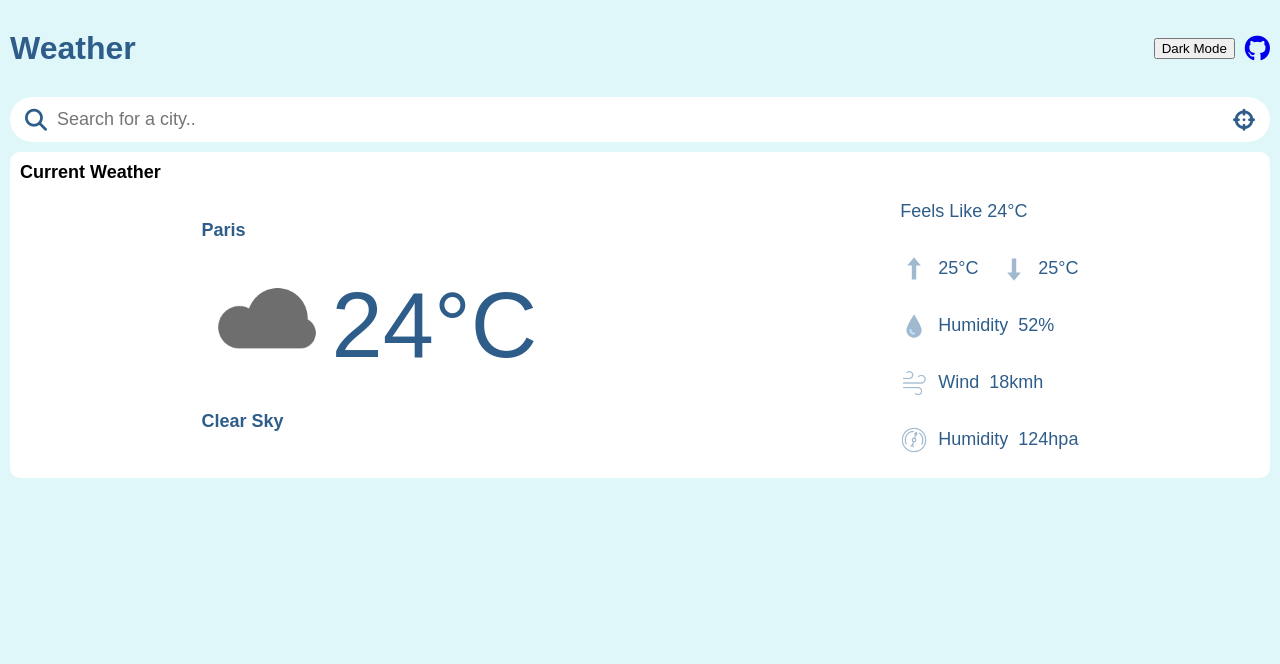
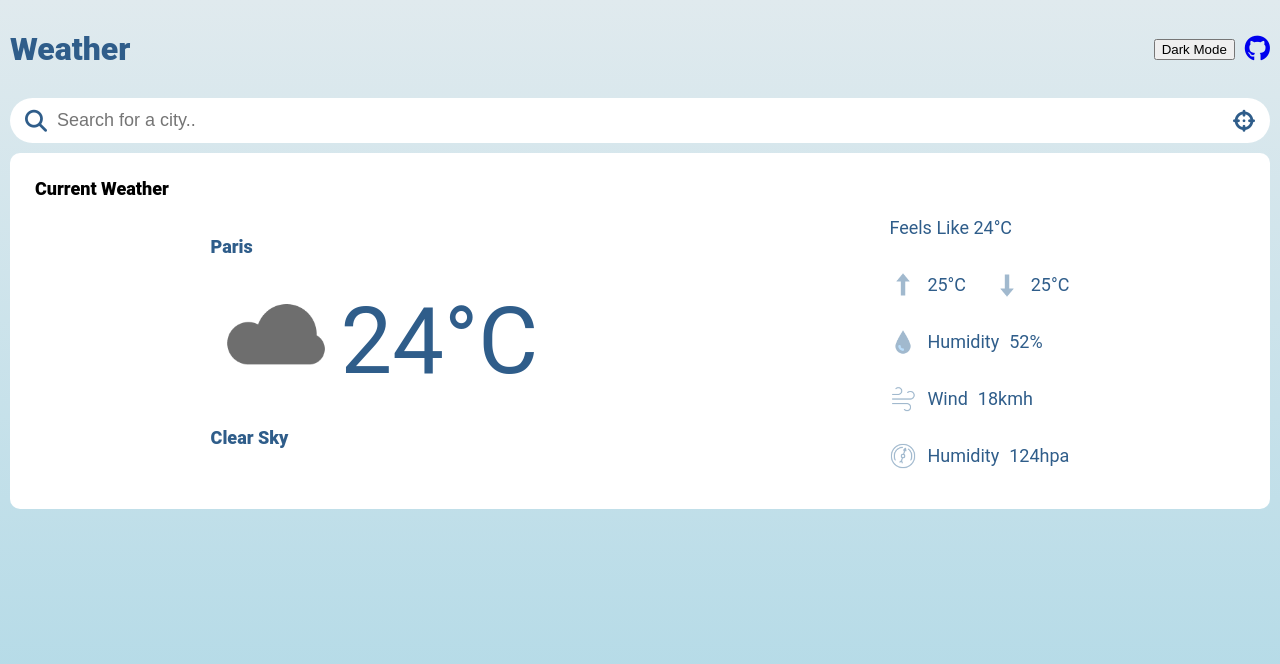
Before and after one commit to talhashah-dev/weatherapp-js, a plain HTML site: page index.html in a window 1280 px wide. Drawn offline with Linux system fonts and the light colour scheme.

Commit message:
UI modefied

```diff
--- a/assets/styles/style.css
+++ b/assets/styles/style.css
@@ -1,11 +1,13 @@
 :root {
-    --blue : #2F5D8A;
-    --light-blue: #7B98B3;
+  --blue: #2f5d8a;
+  --light-blue: #7b98b3;
 }
 
+@import url("https://fonts.googleapis.com/css2?family=Roboto:ital,wght@0,100;0,300;0,400;0,500;0,700;0,900;1,100;1,300;1,400;1,500;1,700;1,900&display=swap");
+
 body {
-    font-family: 'Arial', sans-serif;
-    background-color: #e0f7fa;
+  font-family: "Roboto", sans-serif;
+  background-image: linear-gradient(to bottom, #e0eaee, #add8e6);
   margin: 0;
   height: 100vh;
   padding: 10px;
@@ -16,6 +18,7 @@ body {
   display: flex;
   flex-direction: column;
   gap: 10px;
+  max-width: 1440px;
 }
 
 header {
@@ -28,6 +31,8 @@ header {
 header h1 {
   margin: 0;
   color: var(--blue);
+  font-family: "Roboto", sans-serif;
+  font-weight: 900;
 }
 
 header .action {
@@ -89,7 +94,7 @@ header .action i:hover {
   display: flex;
   flex-direction: column;
   background-color: #fff;
-    padding: 10px;
+  padding: 25px;
   border-radius: 10px;
 }
 
```
Lines whose indentation alone changed are shown as unchanged.
